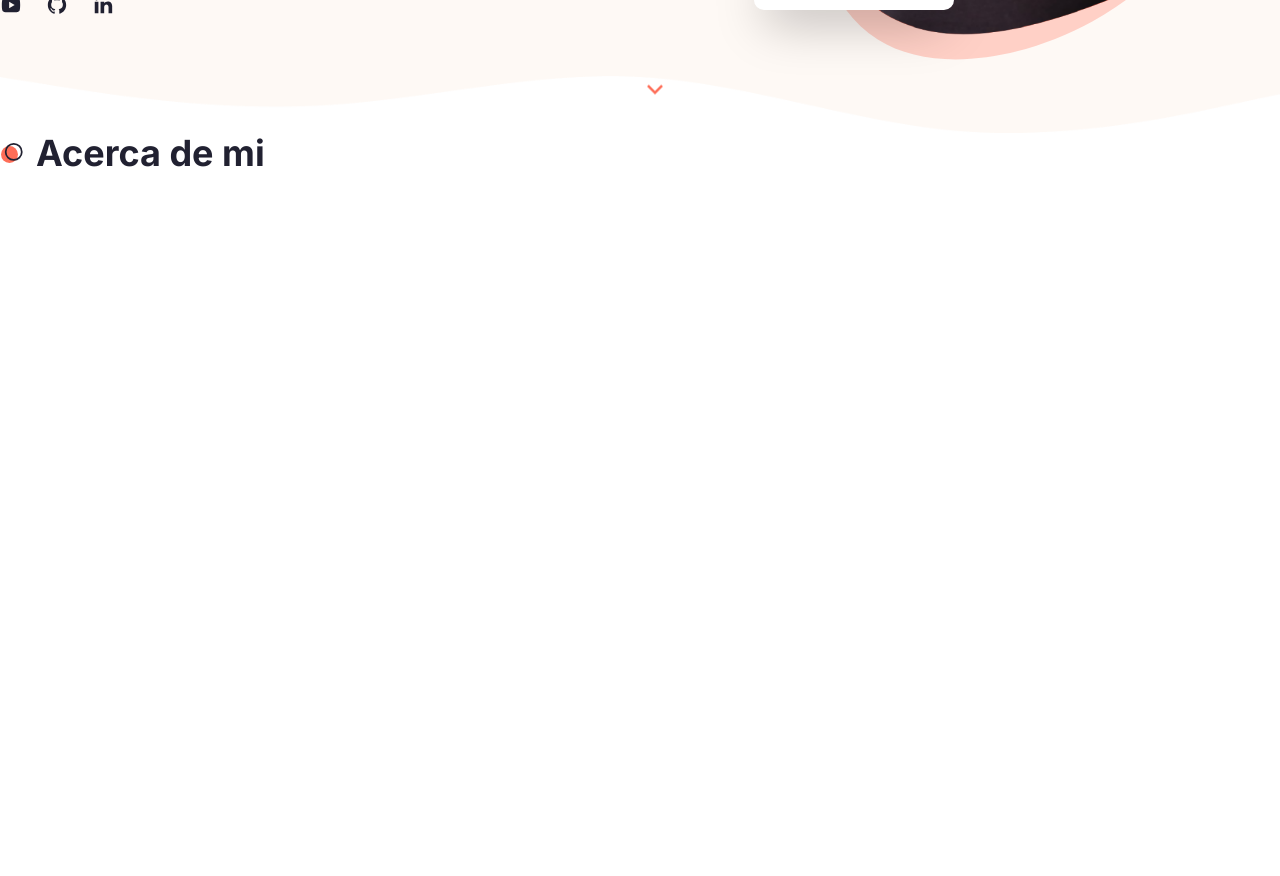
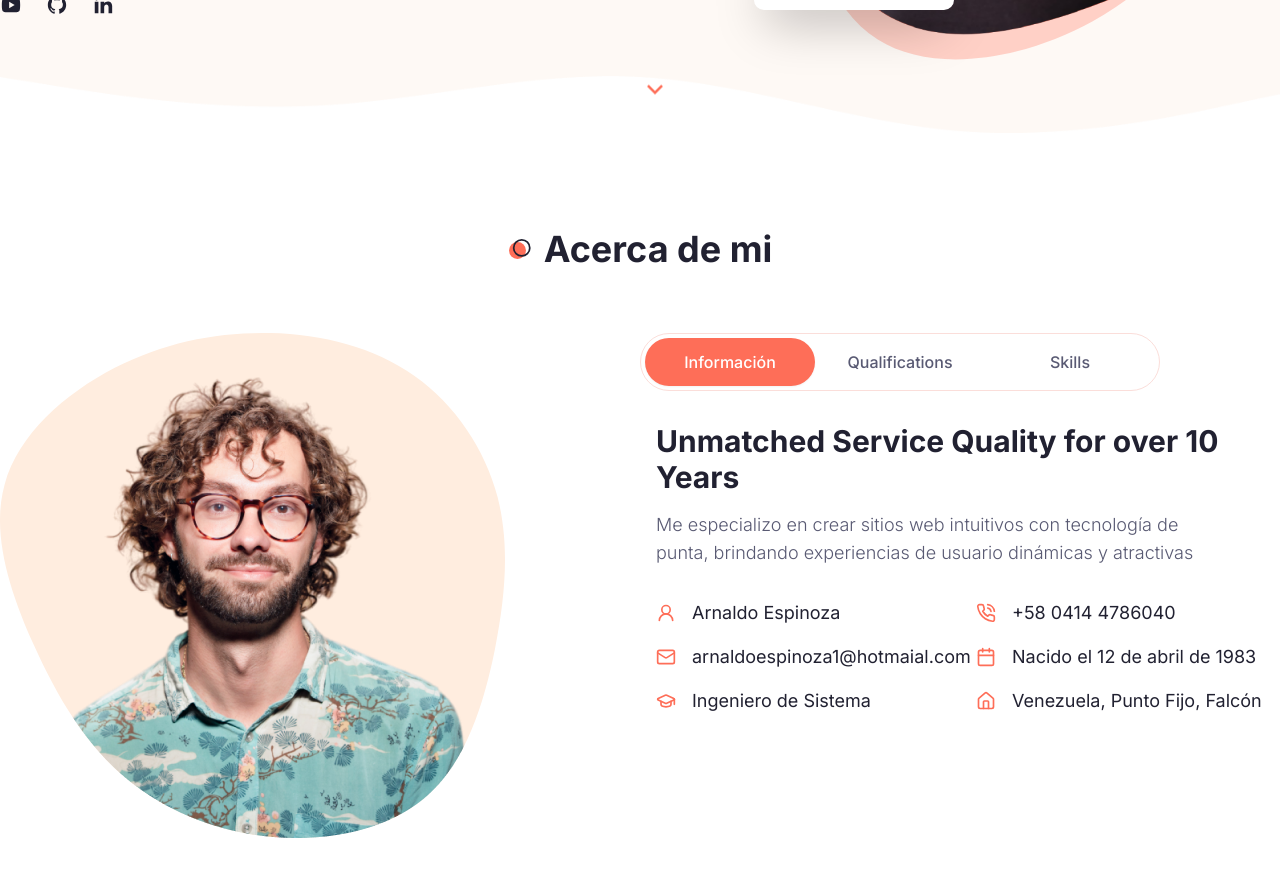
Before and after one commit to arnaldo16763695/portfolio2, a Next.js app: page / in a window 1280 px wide. Shown: the part 640-1516 px from the top of the page. Built offline with nearby package versions, Linux system fonts and the light colour scheme.

Commit message:
this commit continues in the about component

```diff
--- a/app/globals.css
+++ b/app/globals.css
@@ -98,6 +98,15 @@
 .h1 {
   @apply text-6xl xl:text-[72px] xl:leading-[80px] tracking-[-2px] font-bold;
 }
+.h2 {
+  @apply text-4xl  font-bold;
+}
+.h3 {
+  @apply text-3xl  font-bold;
+}
+.h4 {
+  @apply text-[22px]  font-semibold;
+}
 
 .subtitle {
   @apply text-muted-foreground text-lg mb-8 font-light;
--- a/components/About.jsx
+++ b/components/About.jsx
@@ -1,9 +1,9 @@
 import DevImg from '@/components/DevImg';
 import Image from 'next/image';
 import { Tabs, TabsContent, TabsList, TabsTrigger } from '@/components/ui/tabs';
-import {User2, MailIcon, HomeIcon, PhoneCall, GraduationCap, Calendar, Briefcase } from 'lucide-react'
+import { User2, MailIcon, HomeIcon, PhoneCall, GraduationCap, Calendar, Briefcase } from 'lucide-react'
 
-const infoDate = [
+const infoData = [
     {
         icon: <User2 size={20} />,
         text: 'Arnaldo Espinoza',
@@ -30,10 +30,10 @@
     },
 ]
 
-const qualificationData =[
+const qualificationData = [
     {
         title: 'education',
-        data:[
+        data: [
             {
                 univerity: "Carlos Soublette",
                 qualification: "TSU en Sistemas de Información",
@@ -49,7 +49,7 @@
     },
     {
         title: 'experience',
-        data:[
+        data: [
             {
                 company: "Makro",
                 qualification: "Operador Soporte Técnico",
@@ -105,14 +105,51 @@
 ]
 
 const About = () => {
-    const getData = (arr, title) =>{
-        return arr.find((item)=> item.title === title);
+    const getData = (arr, title) => {
+        return arr.find((item) => item.title === title);
     }
     console.log(getData(qualificationData, 'education'))
     return (
-        <section>
+        <section className='xl:h-[860px] pb-12 xl:py-24'>
             <div className='container mx-auto'>
-                <h2 className='section-title'>Acerca de mi</h2>
+                <h2 className='section-title mb-8 xl:mb-16 text-center mx-auto'>Acerca de mi</h2>
+                <div className='flex flex-col xl:flex-row'>
+                    {/* image */}
+                    <div className='hidden xl:flex flex-1 relative'>
+                        <DevImg containerStyles='bg-about_shape_light dark:bg-about_shape_dark w-[505px] h-[505px] bg-no-repeat relative' imgSrc='/about/developer.png' />
+                    </div>
+                    {/* tabs  */}
+                    <div className='flex-1'>
+                        <Tabs defaultValue='personal'>
+                            <TabsList className='w-full grid xl:grid-cols-3 xl:max-w-[520px] xl:border dark:border-none'>
+                                <TabsTrigger className='w-[190px] xl:w-auto' value='personal'>Información</TabsTrigger>
+                                <TabsTrigger className='w-[190px] xl:w-auto' value='qualifications'>Qualifications</TabsTrigger>
+                                <TabsTrigger className='w-[190px] xl:w-auto' value='skills'>Skills</TabsTrigger>
+                            </TabsList>
+                            {/* tabs content */}
+                            <div className='text-lg mt-12 xl:mt-8'>
+                                {/* personal */}
+                                <TabsContent value='personal'>
+                                    <div className='pl-4 text-center xl:text-left'>
+                                        <h3 className='h3 mb-4'>Unmatched Service Quality for over 10 Years</h3>
+                                        <p className='subtitle max-w-xl mx-auto xl:mx-0'>Me especializo en crear sitios web intuitivos con tecnología de punta, brindando experiencias de usuario dinámicas y atractivas </p>
+                                        {/* icons */}
+                                        <div className='grid xl:grid-cols-2 gap-4 mb-12'>
+                                            {infoData.map((item, index) => (
+                                                <div  className='flex items-center gap-x-4 mx-auto xl:mx-0' key={index}>
+                                                    <div className='text-primary'>{item.icon}</div>
+                                                    <div>{item.text}</div>
+                                                </div>
+                                            ))}
+                                        </div>
+                                    </div>
+                                </TabsContent>
+                                <TabsContent value='qualifications'>qualifications</TabsContent>
+                                <TabsContent value='skills'>skills</TabsContent>
+                            </div>
+                        </Tabs>
+                    </div>
+                </div>
             </div>
         </section>
     )
--- a/components/ui/tabs.jsx
+++ b/components/ui/tabs.jsx
@@ -11,7 +11,7 @@
   <TabsPrimitive.List
     ref={ref}
     className={cn(
-      "inline-flex h-10 items-center justify-center rounded-md bg-muted p-1 text-muted-foreground",
+      "inline-flex items-center justify-center xl:bg-white p-1 text-muted-foreground rounded-[30px] dark:md:bg-secondary",
       className
     )}
     {...props} />
@@ -22,7 +22,7 @@
   <TabsPrimitive.Trigger
     ref={ref}
     className={cn(
-      "inline-flex items-center justify-center whitespace-nowrap rounded-sm px-3 py-1.5 text-sm font-medium ring-offset-background transition-all focus-visible:outline-none focus-visible:ring-2 focus-visible:ring-ring focus-visible:ring-offset-2 disabled:pointer-events-none disabled:opacity-50 data-[state=active]:bg-background data-[state=active]:text-foreground data-[state=active]:shadow-sm",
+      "inline-flex items-center justify-center whitespace-nowrap rounded-full px-3 py-1.5 text-base font-medium ring-offset-background transition-all focus-within:outline-none focus-visible:right-2 focus-visible:ring-ring focus-visible:ring-offset-2 disabled:pointer-events-none disabled:opacity-50 data-[state=active]:bg-primary data-[state=active]:text-white data-[state=active]:shadow-sm h-[48px]",
       className
     )}
     {...props} />
--- a/tailwind.config.js
+++ b/tailwind.config.js
@@ -67,6 +67,8 @@
 			hero_shape: 'url(/hero/shape-1.svg)',
 			hero_shape2_light: 'url(/hero/shape-2-light.svg)',
 			hero_shape2_dark: 'url(/hero/shape-2-dark.svg)',
+			about_shape_light: 'url(/about/shape-light.svg)',
+			about_shape_dark: 'url(/about/shape-dark.svg)',
 			dots_light: 'url(/dots-light.svg)',
 			dots_dark: 'url(/dots-dark.svg)',
 		}
```
